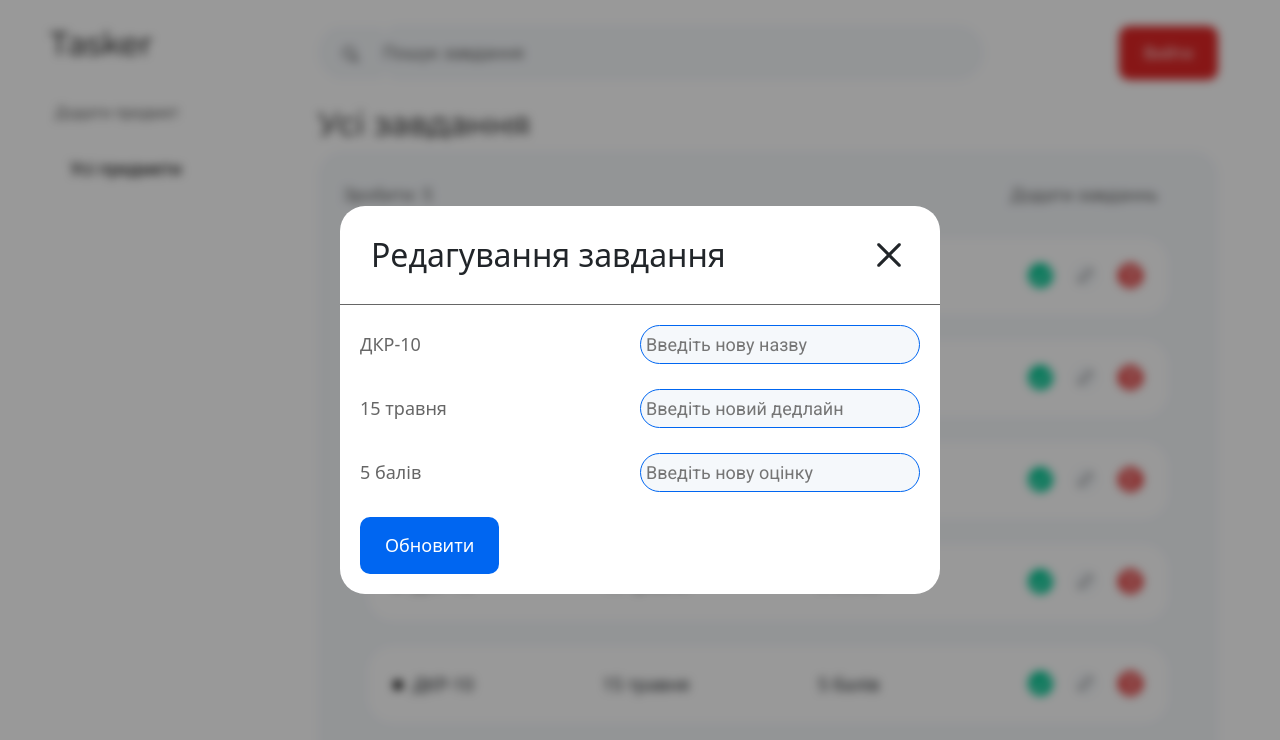
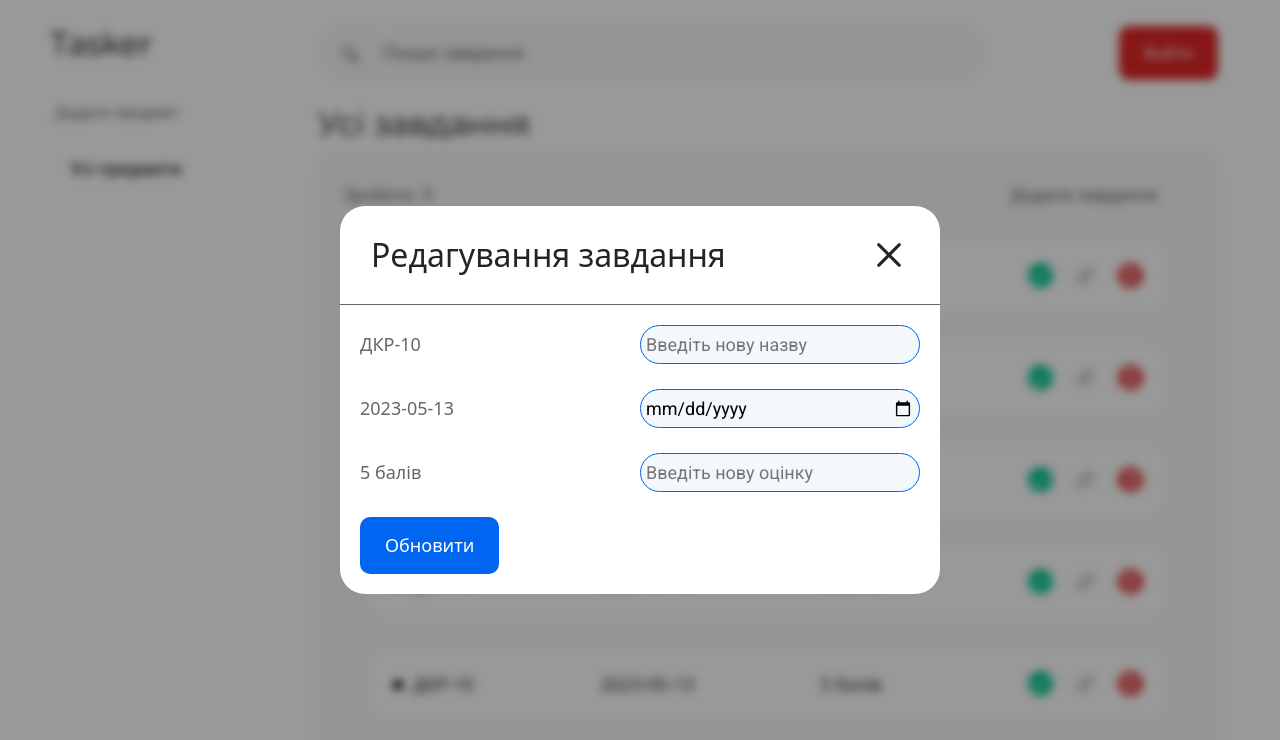
Before and after one commit to Denlich/dashboard_hackathon, a React (Vite) app in the folder client/: page /subjects/op in a window 1280 px wide. Both pictures are taken after a click on the element 1085 px from the left and 276 px from the top of the page. Shown: the top 740 px of the page. Built offline with nearby package versions, Linux system fonts and the light colour scheme; some icons are missing.

Commit message:
Change task entity according to serverside

```diff
--- a/client/src/components/Tasks/CreateTask/CreateTask.tsx
+++ b/client/src/components/Tasks/CreateTask/CreateTask.tsx
@@ -38,19 +38,18 @@ const CreateSubject = ({onSubmit}: Props) => {
                 <div className={style.raw}>
                     <span className={style.label}>Дедлайн</span>
                     <input
+                        type="date"
                         {...register("deadline")}
                         className={style.input}
-                        type="text"
                         placeholder="Введіть назву"
-                        formNoValidate
                     />
                 </div>
 
-                {errors.grade && <div className={style.error}>{errors.grade?.message}</div>}
+                {errors.points && <div className={style.error}>{errors.points.message}</div>}
                 <div className={style.raw}>
                     <span className={style.label}>Бал</span>
                     <input
-                        {...register("grade", {valueAsNumber: true})}
+                        {...register("points", {valueAsNumber: true})}
                         className={style.input}
                         type="number"
                         placeholder="Введіть число"
--- /dev/null
+++ b/client/src/components/Tasks/Date/Date.tsx
@@ -0,0 +1,6 @@
+
+const Date = ({date}:{date: Date} ) => {
+    return <>{date.toISOString().slice(0, 10)}</>
+}
+
+export default Date;
--- a/client/src/components/Tasks/Schema/schema.ts
+++ b/client/src/components/Tasks/Schema/schema.ts
@@ -3,9 +3,8 @@ import {z} from "zod";
 const schema = z.object({
     name: z.string().min(2, {message: "Назва повинна містити не менше двох символів"})
         .max(200, {message: "Максимальна границя: 200 символів"}),
-    deadline: z.string().min(2, {message: "Опис повинен містити не менше 2 символів"})
-        .max(400, {message: "Максимальна границя: 100 символів"}),
-    grade: z.number({invalid_type_error: "Формат не вірний"}).min(0, {message: "Це повинно бути додатнє число"})
+    deadline: z.coerce.date().min(new Date(), {message: "Дата повинна бути вказана в майбутньому"}),
+    points: z.number({invalid_type_error: "Формат не вірний"}).min(0, {message: "Це повинно бути додатнє число"})
 });
 
 type FormFormat = z.infer<typeof schema>
--- a/client/src/components/Tasks/Task/Task.tsx
+++ b/client/src/components/Tasks/Task/Task.tsx
@@ -8,7 +8,7 @@ import Modal from "../../UI/Modal/Modal";
 import UpdateTask from "../UpdateTask/UpdateTask";
 import Grade from "../Grade/Grade";
 import {FieldValues} from "react-hook-form";
-
+import Date from "../Date/Date";
 
 interface Props {
     task: ITask;
@@ -25,9 +25,9 @@ const Task = ({task, onUpdateTask}: Props) => {
                     {task.name}
                 </div>
                 <div className={style.deadline}>
-                    {task.deadline}
+                    <Date date={task.deadline}/>
                 </div>
-                <Grade grade={task.grade}/>
+                <Grade grade={task.points}/>
                 <div className={style.icons}>
                     <div
                         className={style.icon}
--- a/client/src/components/Tasks/Tasks.tsx
+++ b/client/src/components/Tasks/Tasks.tsx
@@ -5,6 +5,7 @@ import SubjectHeader from "../Subjects/SubjectsHeader";
 import { ITask } from "../../common/enitity/ITask";
 import CreateTask from "./CreateTask/CreateTask";
 import {useState} from "react";
+
 
 
 
@@ -18,7 +19,7 @@ const Tasks = () => {
                 <SubjectHeader
                     quantity={tasks.length}
                     totalName={"Зробити: "}
-                    adderName={"Додати завданнь"}
+                    adderName={"Додати завдання"}
                     modalTitle={"Нове завдання"}
                     isActive={isActive}
                     onModalOpen={() => setActive(true)}
@@ -33,11 +34,11 @@ const Tasks = () => {
                 {tasks.map(task => <Task
                     key={task.id}
                     task={task}
-                    onUpdateTask={(task) =>
-                        setTasks(tasks.map(t => t.id ===(task as ITask).id ? (task as ITask): t))}
+                    onUpdateTask={(task) =>  setTasks(tasks.map(t => t.id ===(task as ITask).id ? (task as ITask): t))}
                 />)}
             </div>
     );
+
 };
 
 export default Tasks;
--- a/client/src/components/Tasks/UpdateTask/UpdateTask.tsx
+++ b/client/src/components/Tasks/UpdateTask/UpdateTask.tsx
@@ -5,6 +5,7 @@ import {zodResolver} from "@hookform/resolvers/zod";
 import {ITask} from "../../../common/enitity/ITask";
 import Grade from "../Grade/Grade";
 import FormFormat, {schema} from "../Schema/schema";
+import Date from "../Date/Date";
 
 interface Props {
     task: ITask;
@@ -39,27 +40,23 @@ const UpdateTask = ({task, onSubmit}: Props) => {
 
                 {errors.deadline && <div className={style.error}>{errors.deadline.message}</div>}
                 <div className={style.raw}>
-                    <span className={style.label}>{task.deadline}</span>
+                    <span className={style.label}><Date date={task.deadline}/></span>
                     <input
+                        type="date"
                         {...register("deadline")}
                         className={style.input}
-                        type="text"
-                        placeholder="Введіть новий дедлайн"
-                        formNoValidate
-                        // value={task.deadline}
+                        placeholder="Введіть назву"
                     />
                 </div>
 
-                {errors.grade && <div className={style.error}>{errors.grade?.message}</div>}
+                {errors.points && <div className={style.error}>{errors.points?.message}</div>}
                 <div className={style.raw}>
-                    <span className={style.label}><Grade grade={task.grade}/></span>
+                    <span className={style.label}><Grade grade={task.points}/></span>
                     <input
-                        {...register("grade", {valueAsNumber: true})}
+                        {...register("points", {valueAsNumber: true})}
                         className={style.input}
                         type="number"
                         placeholder="Введіть нову оцінку"
-                        formNoValidate={true}
-                        // value={task.grade}
                     />
                 </div>
 
--- a/client/src/data/tasks.ts
+++ b/client/src/data/tasks.ts
@@ -7,31 +7,36 @@ const tasks: ITask[] = [
     {
         id:1,
         name: "ДКР-10",
-        deadline: "15 травня",
-        grade: 5,
+        deadline: new Date(),
+        points: 5,
+        isChecked: false,
     },
     {
         id:2,
         name: "Лаба-9",
-        deadline: "15 травня",
-        grade: 4,
+        deadline: new Date(),
+        points: 4,
+        isChecked: false,
     },
     {
         id:3,
         name: "Лаба-9",
-        deadline: "15 травня",
-        grade: 6,
+        deadline: new Date(),
+        points: 6,
+        isChecked: false,
     },
     {
         id:4,
         name: "ДКР-10",
-        deadline: "15 травня",
-        grade: 5,
+        deadline: new Date(),
+        points: 5,
+        isChecked: false,
     },{
         id:5,
         name: "ДКР-10",
-        deadline: "15 травня",
-        grade: 5,
+        deadline: new Date(),
+        points: 5,
+        isChecked: false,
     }
 ]
 
```
Also changed, not shown: client/src/common/enitity/ITask.tsx (+6 -2 lines).
